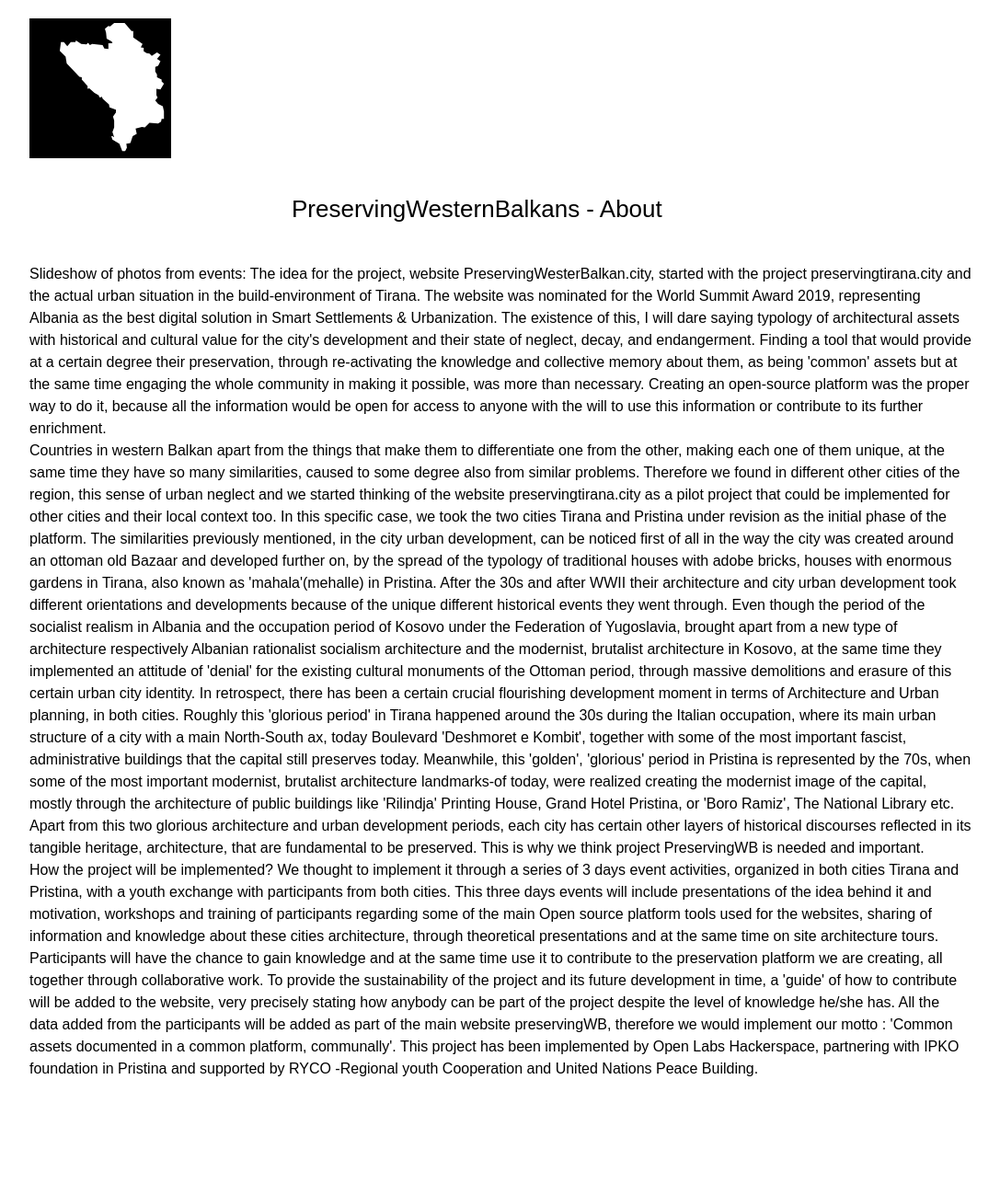
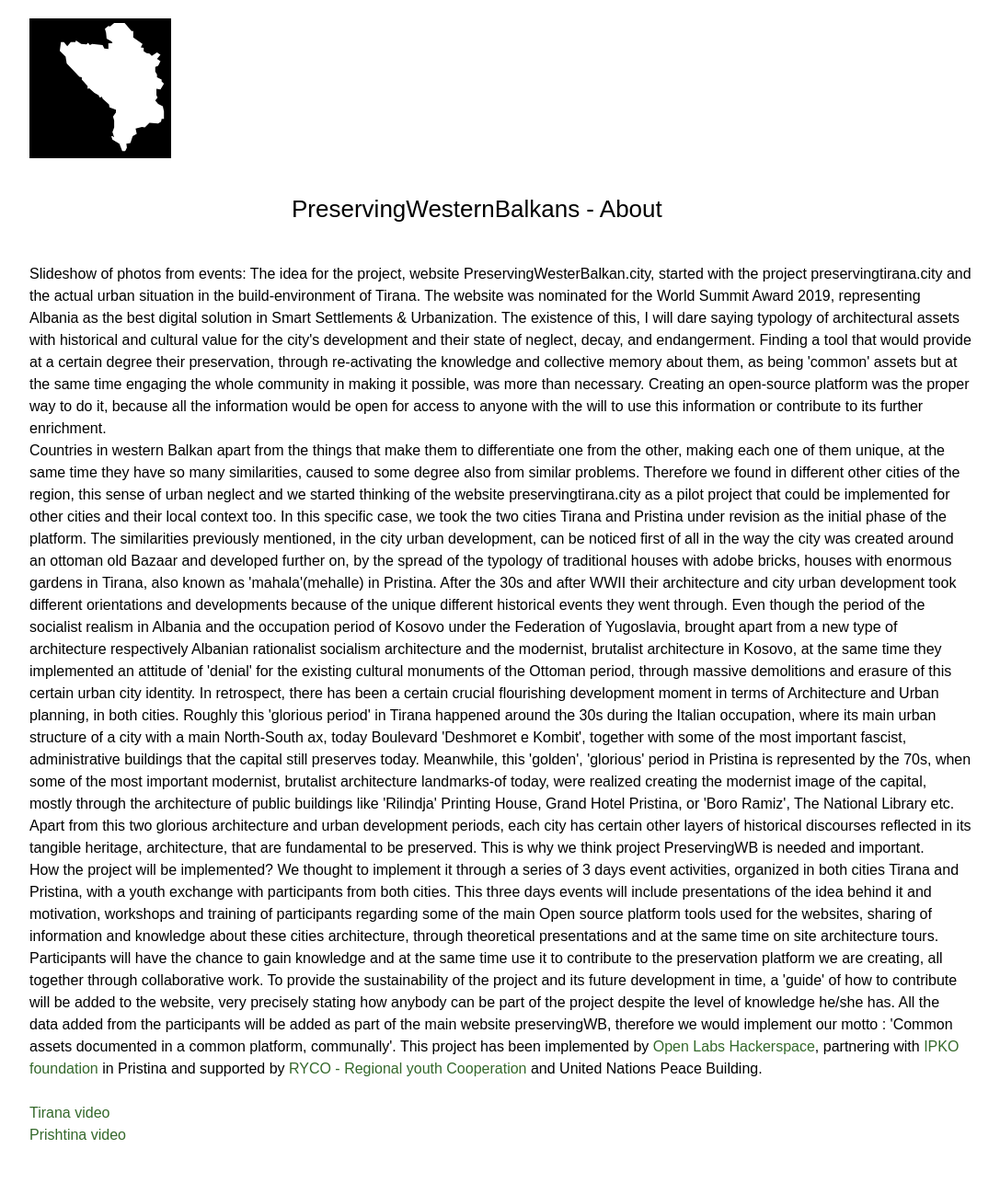
Before and after one commit to OpenLabsHackerspace/PreservingWB, a Jekyll site: the page built from about.html, in a window 1280 px wide. Shown: the whole page at 92% size, without its empty margins (96-1183 px from the left). Built offline with Jekyll 4.4.1, drawn with Linux system fonts in a browser that asks for light colours; some web fonts are replaced; before the commit the page ends 1214 px from its top, so only the background shows below that.

Commit message:
Close https://github.com/OpenLabsHackerspace/PreservingWB/issues/34

```diff
--- a/about.html
+++ b/about.html
@@ -55,6 +55,8 @@
 We thought to implement it through a series of 3 days event activities, organized in both cities Tirana and Pristina, with a youth exchange with participants from both cities. This three days events will include presentations of the idea behind it and motivation, workshops and training of participants regarding some of the main Open source platform tools used for the websites, sharing of information and knowledge about these cities architecture, through theoretical presentations and at the same time on site architecture tours. Participants will have the chance to gain knowledge and at the same time use it to contribute to the preservation platform we are creating, all together through collaborative work.
 To provide the sustainability of the project and its future development in time, a 'guide' of how to contribute will be added to the website, very precisely stating how anybody can be part of the project despite the level of knowledge he/she has.
 All the data added from the participants will be added as part of the main website preservingWB, therefore we would implement our motto : 'Common assets documented in a common platform, communally'.
-This project has been implemented by Open Labs Hackerspace, partnering with IPKO foundation in Pristina and supported by RYCO -Regional youth Cooperation and United Nations Peace Building.
+This project has been implemented by <a href="https://openlabs.cc/en/" target="_blank">Open Labs Hackerspace</a>, partnering with <a href="https://ipkofoundation.org/" target="_blank">IPKO foundation</a> in Pristina and supported by <a href="https://www.rycowb.org/" target="_blank">RYCO - Regional youth Cooperation</a> and United Nations Peace Building.<br><br>
+<a href="https://www.youtube.com/watch?v=uBZ73H7nFak" target="_blank">Tirana video</a><br>
+<a href="https://www.youtube.com/watch?v=UsOPXoJFrA8" target="_blank">Prishtina video</a>
 
     </div>
```
